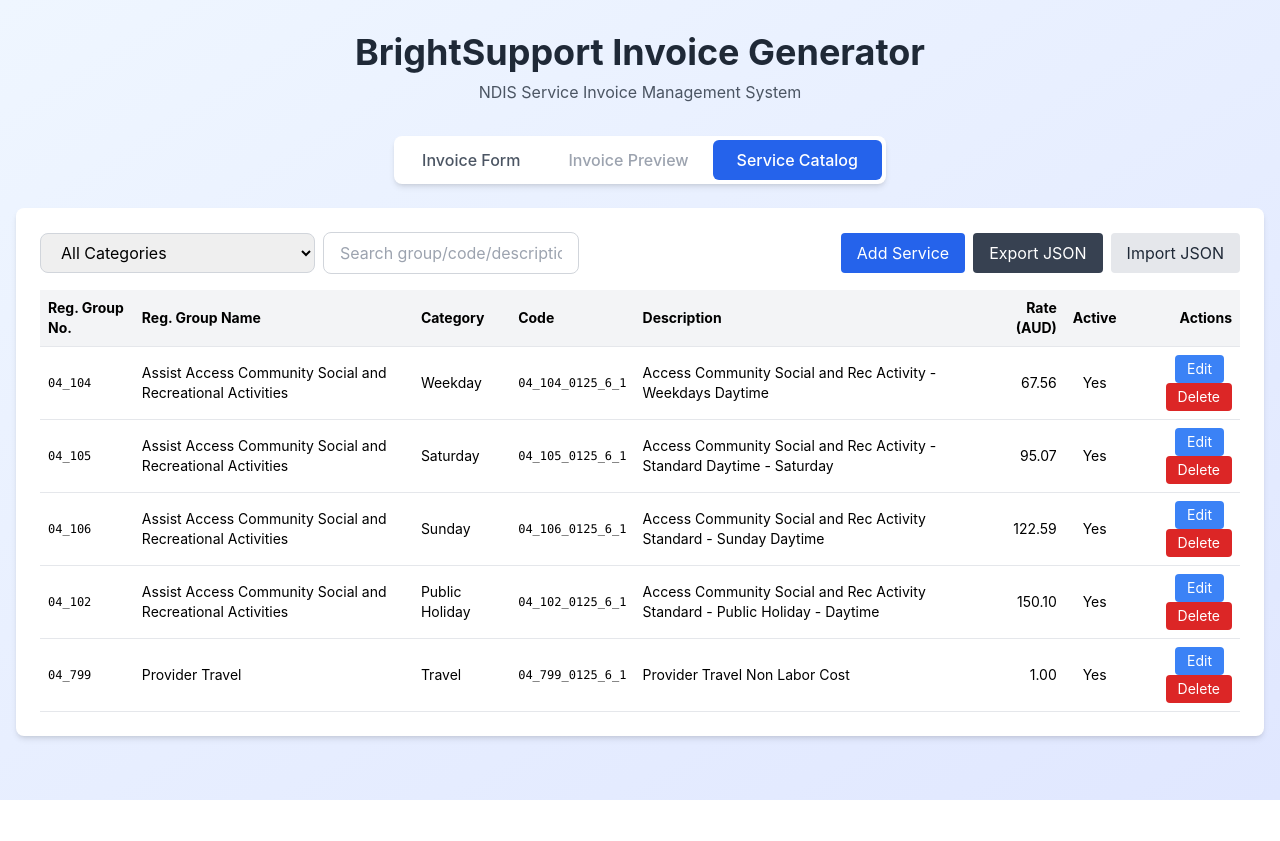
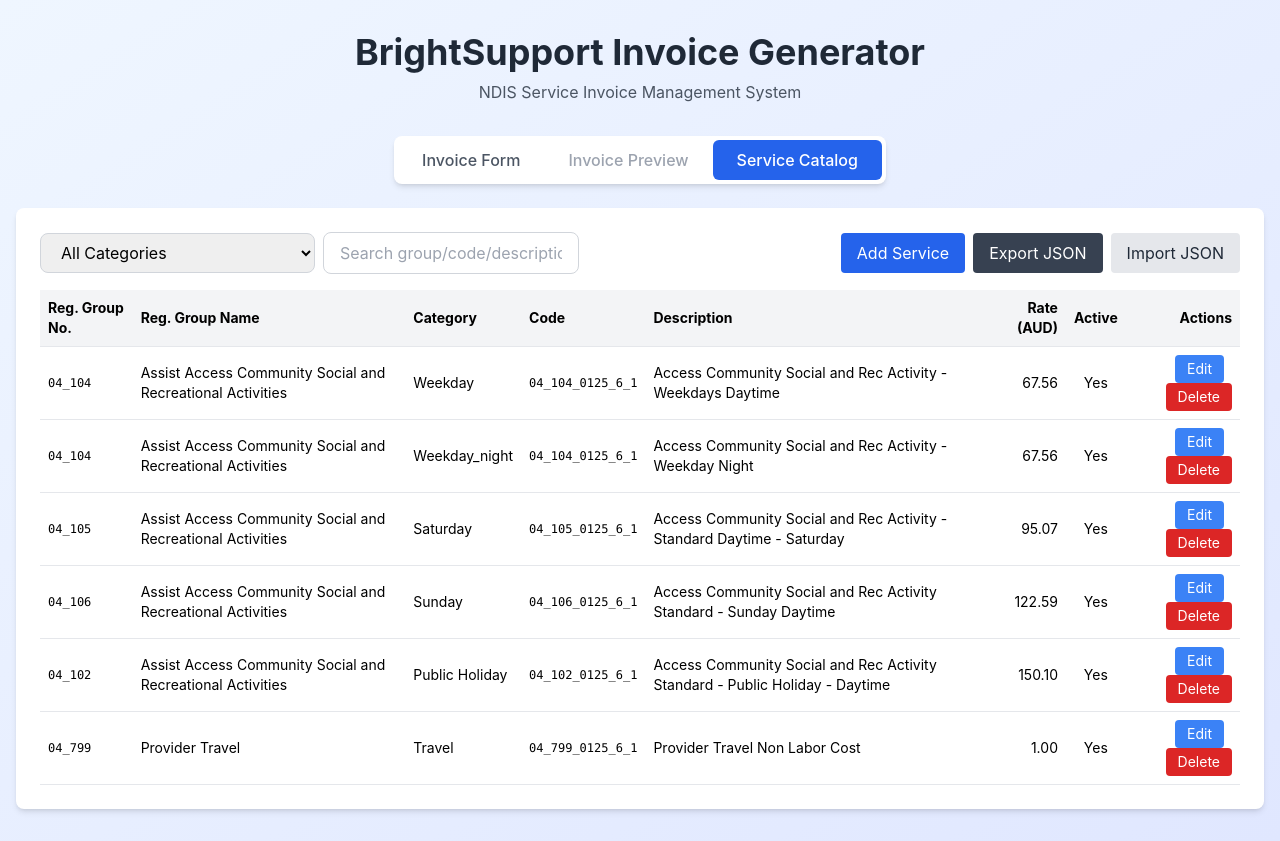
Before and after one commit to yashshah-dev/brightsupport-invoice-processing, a Next.js app: page / in a window 1280 px wide. Both pictures are taken after a click on the button "Service Catalog". Before the commit the page ends 800 px from the top, so only its background shows below. Built offline with nearby package versions, Linux system fonts and the light colour scheme.

Commit message:
feat: update weekday night service details in service catalog

```diff
--- a/components/ServiceCatalogAdmin.tsx
+++ b/components/ServiceCatalogAdmin.tsx
@@ -6,7 +6,7 @@
 const categories: { value: ServiceCategory; label: string }[] = [
   { value: 'weekday', label: 'Standard - Weekday Daytime' },
   { value: 'weekday_evening', label: 'Standard - Weekday Evening' },
-  { value: 'weekday_night', label: 'Night-Time Sleepover' },
+  { value: 'weekday_night', label: 'Standard - Weekday Night' },
   { value: 'saturday', label: 'Standard - Saturday' },
   { value: 'sunday', label: 'Standard - Sunday' },
   { value: 'publicHoliday', label: 'Standard - Public Holiday' },
--- a/public/data/services.json
+++ b/public/data/services.json
@@ -6,6 +6,16 @@
     "registrationGroupName": "Assist Access Community Social and Recreational Activities",
     "code": "04_104_0125_6_1",
     "description": "Access Community Social and Rec Activity - Weekdays Daytime",
+    "rate": 67.56,
+    "active": true
+  },
+  {
+    "id": "weekday_night-default",
+    "category": "weekday_night",
+    "registrationGroupNumber": "04_104",
+    "registrationGroupName": "Assist Access Community Social and Recreational Activities",
+    "code": "04_104_0125_6_1",
+    "description": "Access Community Social and Rec Activity - Weekday Night",
     "rate": 67.56,
     "active": true
   },
```
Also changed, not shown: data/services.json (+8 -0 lines).
